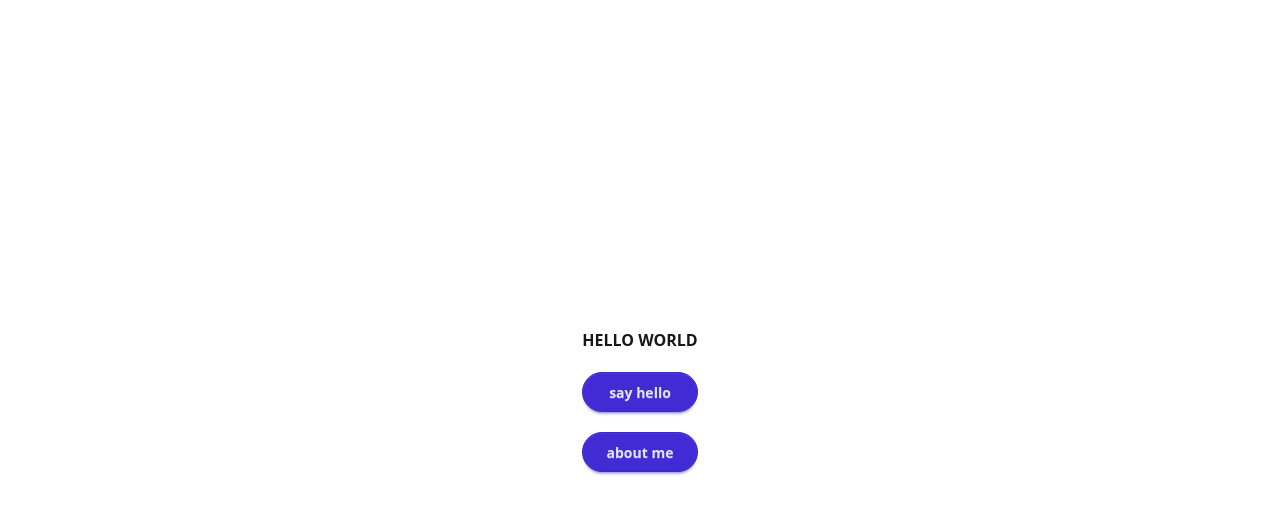
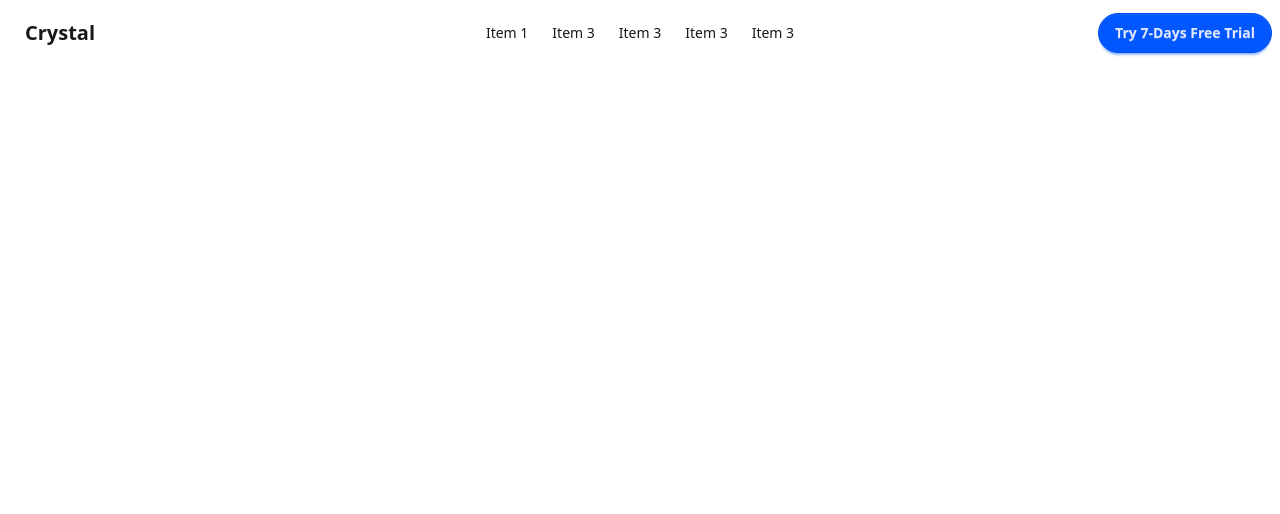
Before and after one commit to HirmaanR/crystal-client, a Next.js app: page / in a window 1280 px wide. Shown: the top 514 px of the page. Built offline with nearby package versions, Linux system fonts and the light colour scheme.

Commit message:
feat: 🎸 add navbar for home page

```diff
--- /dev/null
+++ b/app/components/layouts/MainLayout.jsx
@@ -0,0 +1,12 @@
+import Navbar from "../navbar/Navbar"
+
+function MainLayout({ children }) {
+  return (
+    <>
+      <Navbar>
+        {children}
+      </Navbar>
+    </>
+  )
+}
+export default MainLayout
--- /dev/null
+++ b/app/components/navbar/Navbar.jsx
@@ -0,0 +1,40 @@
+function Navbar() {
+  return (
+    <div className="navbar bg-base-100">
+      <div className="navbar-start">
+        <a className="btn btn-ghost text-xl">Crystal</a>
+      </div>
+      <div className="navbar-center hidden lg:flex">
+        <ul className="menu menu-horizontal px-1">
+          <li><a>Item 1</a></li>
+          <li><a>Item 3</a></li>
+          <li><a>Item 3</a></li>
+          <li><a>Item 3</a></li>
+          <li><a>Item 3</a></li>
+        </ul>
+      </div>
+      <div className="navbar-end">
+        <a className="btn btn-primary capitalize rounded-full hidden lg:flex">try 7-days free trial</a>
+      </div>
+      <div className="dropdown">
+        <div tabIndex={0} role="button" className="btn btn-ghost lg:hidden">
+          <svg xmlns="http://www.w3.org/2000/svg" className="h-5 w-5" fill="none" viewBox="0 0 24 24" stroke="currentColor"> <path strokeLinecap="round" strokeLinejoin="round" strokeWidth="2" d="M4 6h16M4 12h8m-8 6h16" /> </svg>
+        </div>
+        <ul
+          tabIndex={0}
+          className="menu menu-sm dropdown-content bg-base-100 rounded-box z-1 mt-3 w-52 p-2 shadow">
+          <li><a>Item 1</a></li>
+          <li>
+            <a>Parent</a>
+            <ul className="p-2">
+              <li><a>Submenu 1</a></li>
+              <li><a>Submenu 2</a></li>
+            </ul>
+          </li>
+          <li><a>Item 3</a></li>
+        </ul>
+      </div>
+    </div>
+  )
+}
+export default Navbar
--- a/app/globals.css
+++ b/app/globals.css
@@ -4,3 +4,8 @@
   themes: light --default;
   /* themes: light --default, dark --prefersdark; */
 }
+
+
+:root {
+  --color-primary: #0157FF;
+}
--- a/app/layout.js
+++ b/app/layout.js
@@ -1,4 +1,5 @@
 import { Roboto } from "next/font/google";
+import MainLayout from "./components/layouts/MainLayout";
 import "./globals.css";
 
 const roboto = Roboto({
@@ -17,7 +18,9 @@
       <body
         className={`${roboto.variable} antialiased`}
       >
-        {children}
+        <MainLayout>
+          {children}
+        </MainLayout>
       </body>
     </html>
   );
```
